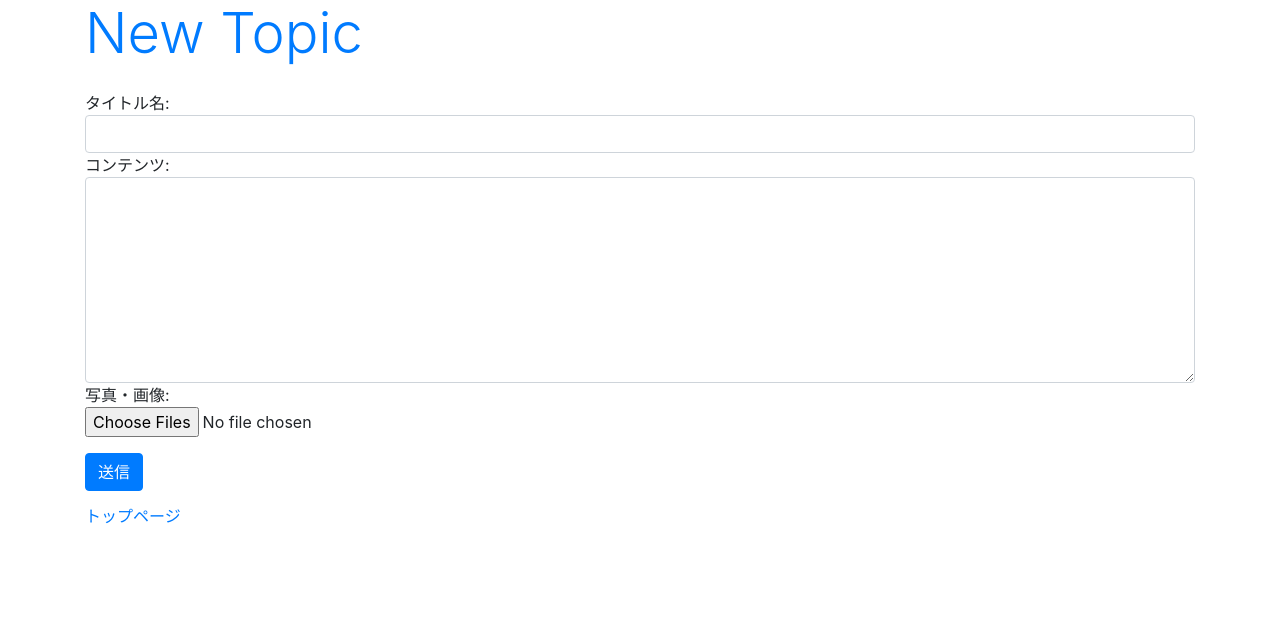
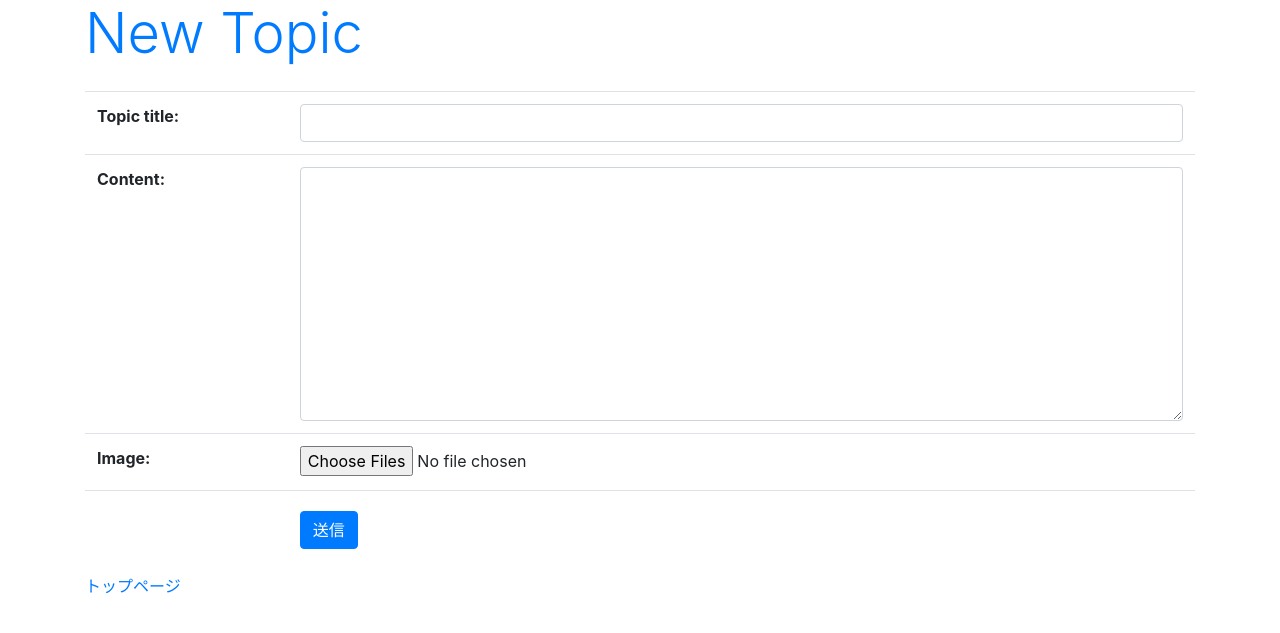
Before and after one commit to SakamotoYuuhi/my_app, a Django app: page /myblog/create in a window 1280 px wide. Shown: the part 56-689 px from the top of the page. Run offline with Django 3.2, Linux system fonts and the light colour scheme; some libraries are stand-ins or nearby versions.

Commit message:
FormからModelFormに変更。

```diff
--- a/myblog/forms.py
+++ b/myblog/forms.py
@@ -1,10 +1,14 @@
+from django.forms import widgets
+from myblog.models import MyBlog
 from django import forms
+from .models import MyBlog
 
-class MyBlogForm(forms.Form):
-  id = forms.IntegerField(label='ID')
-  topic_title = forms.CharField(label='タイトル名', \
-                widget=forms.TextInput(attrs={'class':'form-control'}))
-  content = forms.CharField(label='コンテンツ', \
-                widget=forms.Textarea(attrs={'class':'form-control'}))
-  image = forms.ImageField(label='写真・画像', required=False, \
-                widget=forms.ClearableFileInput(attrs={'multiple': True}))
+class MyBlogForm(forms.ModelForm):
+  class Meta:
+    model = MyBlog
+    fields = ['topic_title', 'content', 'image']
+    widgets = {
+      'topic_title': forms.TextInput(attrs={'class':'form-control'}),
+      'content': forms.Textarea(attrs={'class':'form-control'}),
+      'image': forms.ClearableFileInput(attrs={'multiple': True}),
+    }
--- a/myblog/templates/myblog/create.html
+++ b/myblog/templates/myblog/create.html
@@ -7,11 +7,13 @@
   <h1 class="display-4 text-primary mb-4">{{title}}</h1>
   <form action="{% url 'create' %}" method="post" enctype="multipart/form-data">
     {% csrf_token %}
-      タイトル名: <br>{{form.topic_title}}
-      コンテンツ: <br>{{form.content|attr:"rows:8"}}
-      写真・画像: <br>{{form.image}}
+      <table class="table">
+        {{form.as_table}}
+        <tr><th><td>
+          <input class="btn btn-primary mt-2" type="submit" value="送信">
+        </td></th></tr>
+      </table>
       <p></p>
-      <input class="btn btn-primary" type="submit" value="送信">
   </form>
   <p></p>
   <p class="h6"><a href="{% url 'index' %}">トップページ</a></p>
--- a/myblog/views.py
+++ b/myblog/views.py
@@ -43,9 +43,7 @@ class NewTopicView(TemplateView):
     return render(request, 'myblog/create.html', self.params)
 
   def post(self, request):
-    topic_title = request.POST['topic_title']
-    content = request.POST['content']
-    image = request.FILES['image']
-    mybog = MyBlog(topic_title=topic_title, content=content, image=image)
-    mybog.save()
+    obj = MyBlog()
+    myblog = MyBlogForm(request.POST, request.FILES, instance=obj)
+    myblog.save()
     return redirect(to='/myblog')
```
Also changed, not shown: myblog/templates/myblog/index.html (+2 -8 lines).
